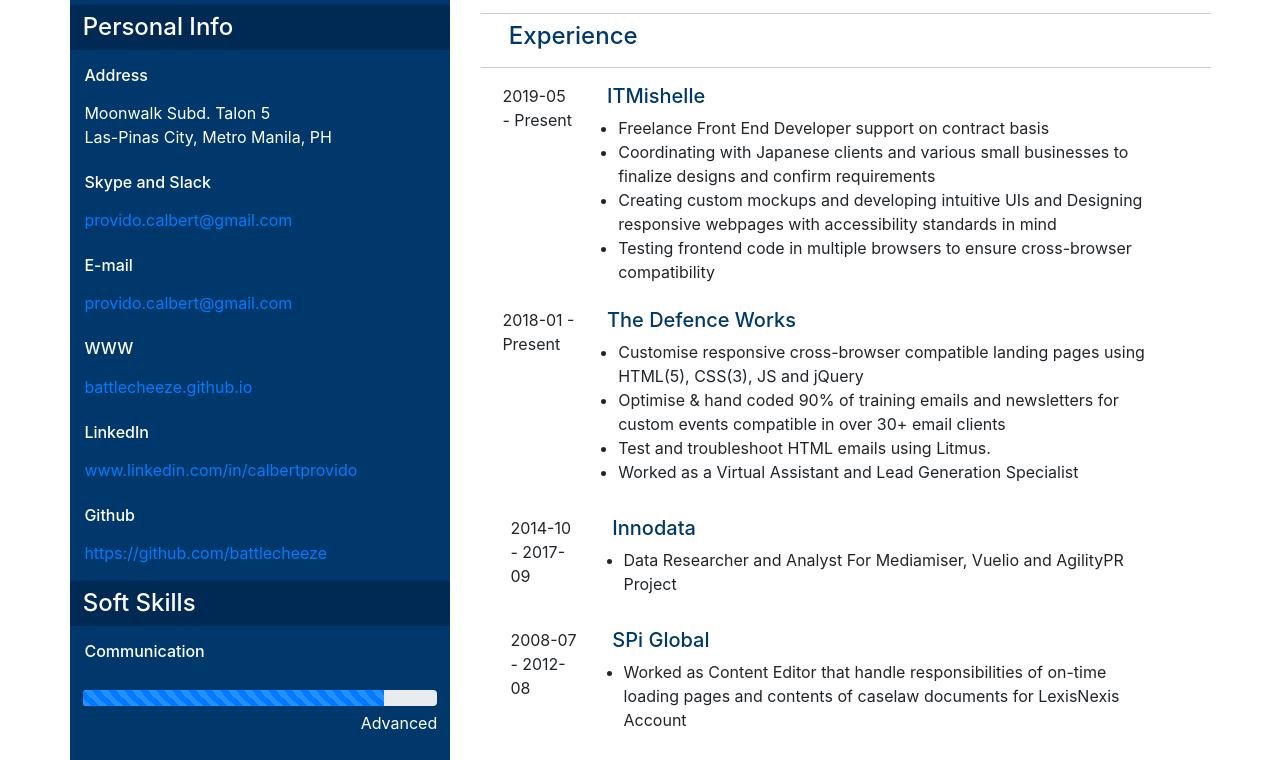
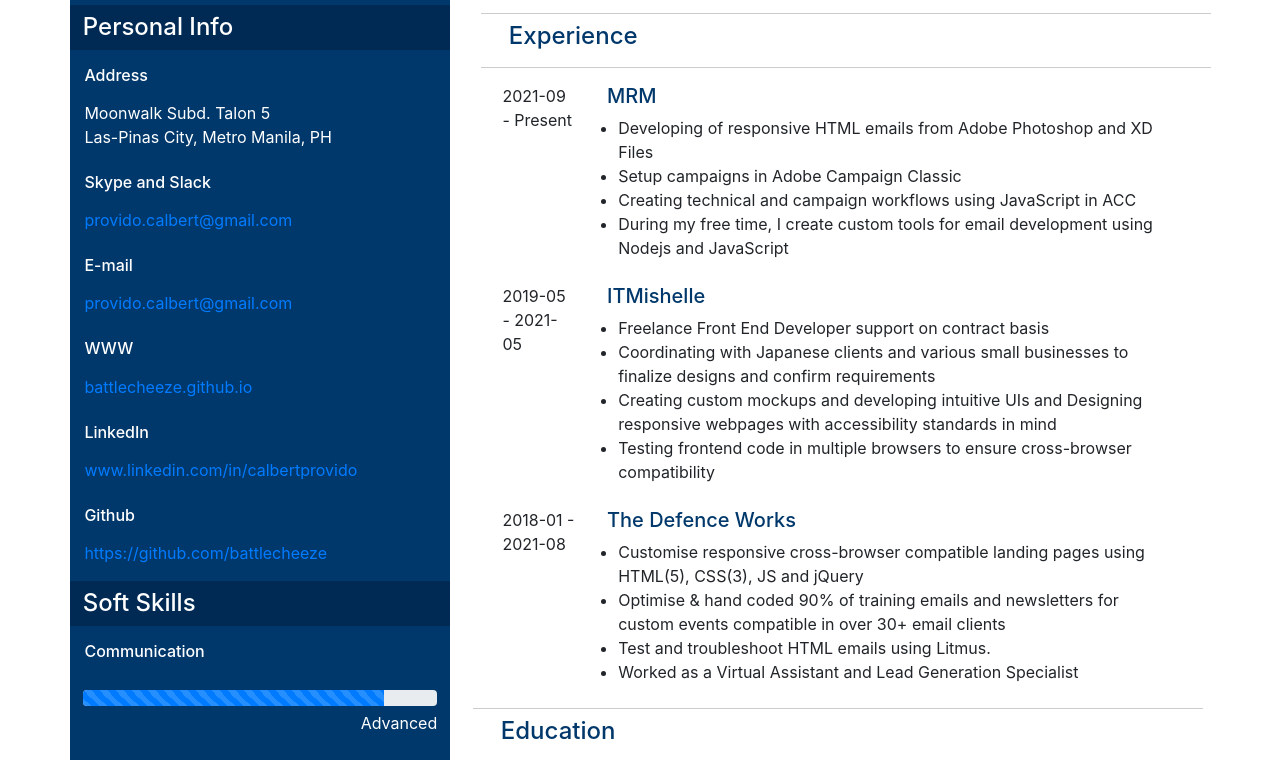
Before and after one commit to battlecheeze/resumeportfolio, a plain HTML site: page index.html in a window 1280 px wide. Shown: the part 191-951 px from the top of the page. Drawn offline with nearby package versions, Linux system fonts and the light colour scheme.

Commit message:
Update index.html
Update resume

```diff
--- a/index.html
+++ b/index.html
@@ -129,7 +129,30 @@
 
           <div class="row m-2">
             <div class="col-lg-2 col-sm-12">
-              <p>2019-05 - Present</p>
+              <p>2021-09 - Present</p>
+            </div>
+            <div class="col-lg-10 col-sm-12 job-des">
+              <h5><a href="https://www.mrm.com/en/" target="_blank">MRM</a> </h5>
+              <ul>
+                <li>
+                   Developing of responsive HTML emails from Adobe Photoshop and XD Files
+                </li>
+                <li>
+                   Setup campaigns in Adobe Campaign Classic
+                </li>
+                <li>
+                 Creating technical and campaign workflows using JavaScript in ACC
+                </li>
+                <li>
+                 During my free time, I create custom tools for email development using Nodejs and JavaScript
+                </li>
+              </ul>
+            </div>
+         </div>
+
+          <div class="row m-2">
+            <div class="col-lg-2 col-sm-12">
+              <p>2019-05 - 2021-05</p>
             </div>
             <div class="col-lg-10 col-sm-12 job-des">
               <h5><a href="https://itmishelle.jp/" target="_blank">ITMishelle</a> </h5>
@@ -154,7 +177,7 @@
 
           <div class="row m-2">
             <div class="col-lg-2 col-sm-12">
-              <p>2018-01 - Present</p>
+              <p>2018-01 - 2021-08</p>
             </div>
             <div class="col-lg-10 col-sm-12 job-des">
               <h5><a href="https://www.linkedin.com/company/thedefenceworks/" target="_blank">The Defence Works</a> </h5>
@@ -177,34 +200,6 @@
 
           </div>
 
-          <div class="row m-3">
-            <div class="col-lg-2 col-sm-12">
-              <p>2014-10 - 2017-09</p>
-            </div>
-            <div class="col-lg-10 col-sm-12 job-des">
-              <h5><a href="https://www.linkedin.com/company/innodata-inc-/" target="_blank">Innodata</a></h5>
-              <ul>
-                <li>
-                  Data Researcher and Analyst For Mediamiser, Vuelio and AgilityPR Project
-                </li>
-              </ul>
-            </div>
-
-          </div>
-
-          <div class="row m-3">
-            <div class="col-lg-2 col-sm-12">
-              <p>2008-07 - 2012-08</p>
-            </div>
-            <div class="col-lg-10 col-sm-12 job-des">
-              <h5><a href="https://www.linkedin.com/company/spi-global/" target="_blank">SPi Global</a></h5>
-            <ul>
-              <li>
-                Worked as Content Editor that handle responsibilities of on-time loading pages and contents of caselaw documents for LexisNexis Account
-              </li>
-            </ul>
-            </div>
-          </div>
 
           <div class="row col m-2 r-col">
             <h4>Education</h4>
```
